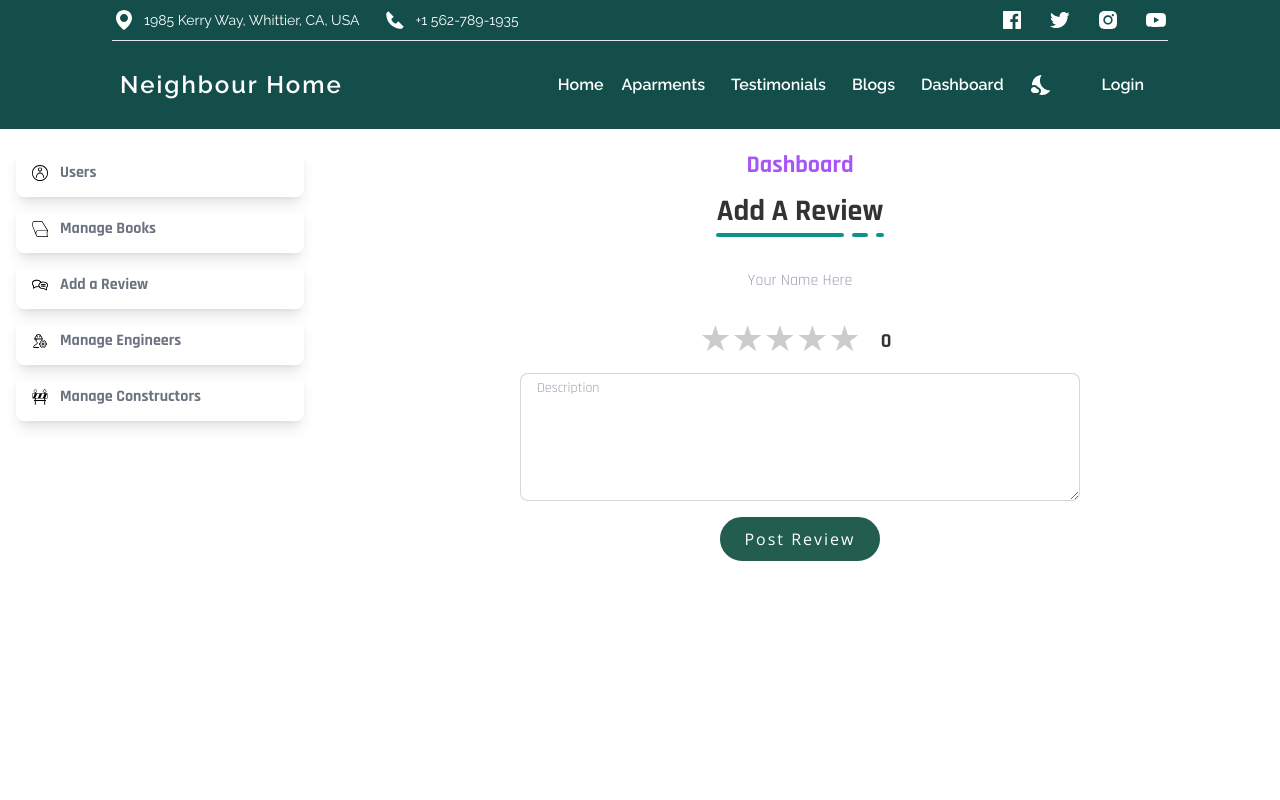
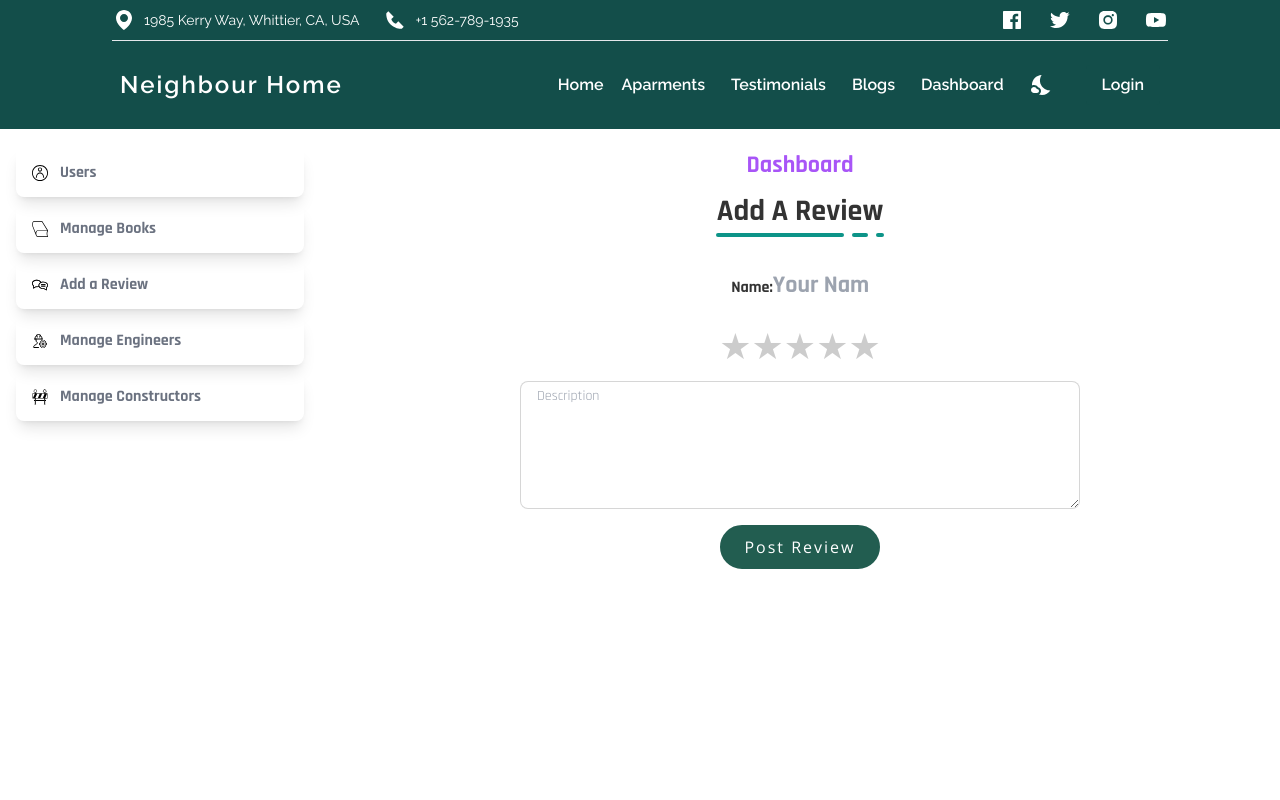
Before and after one commit to khanshorif331/neighbour-home, a React (Create React App) app: page /dashboard/addReview in a window 1280 px wide. Shown: the top 800 px of the page. Built offline with nearby package versions, Linux system fonts and the light colour scheme; no server answers; a web font is replaced by a local one.

Commit message:
review section updated successfully

```diff
--- a/src/Pages/Dashboardpage/ManageEngineers/ManageEngineers.js
+++ b/src/Pages/Dashboardpage/ManageEngineers/ManageEngineers.js
@@ -1,6 +1,7 @@
 import React, { useEffect, useState } from "react";
 import swal from "sweetalert";
 import { useForm } from "react-hook-form";
+import toast from "react-hot-toast";
 
 const ManageEngineers = () => {
   const [manageEngrs, setManageEngrs] = useState([]);
@@ -10,16 +11,11 @@ const ManageEngineers = () => {
       .then((data) => setManageEngrs(data));
   }, []);
 
-  // handle update engineer
   const {
     register,
     handleSubmit,
     formState: { errors },
   } = useForm();
-  const onSubmit = (data) => {
-    console.log(data, "submitted");
-  };
-  // console.log(errors);
 
   return (
     <div class="overflow-x-auto w-full">
@@ -36,7 +32,6 @@ const ManageEngineers = () => {
         <tbody>
           {manageEngrs.map((engineer) => {
             const { name, picture, role, surname, _id, bio } = engineer;
-            console.log(engineer);
             const handleDeleteEng = (id) => {
               swal({
                 title: "Are you sure?",
@@ -69,6 +64,26 @@ const ManageEngineers = () => {
                 } */
               });
             };
+
+            /*   ---------- handle update engineer-------------------- */
+
+            const onSubmit = (data) => {
+              console.log(data, "submitted");
+              const url = `https://neighbour-home--server.herokuapp.com/engineer/${_id}`;
+              fetch(url, {
+                method: "PUT",
+                headers: {
+                  "content-type": "application/json",
+                },
+                body: JSON.stringify(data),
+              })
+                .then((res) => res.json())
+                .then((result) => {
+                  console.log(result);
+                  toast("Engineer Edited successfully");
+                });
+            };
+            // console.log(errors);
 
             return (
               <tr>
@@ -139,12 +154,12 @@ const ManageEngineers = () => {
                           width="20px"
                           placeholder="Electrical Engineer"
                           defaultValue={surname}
-                          /* {...register("profession", {
+                          {...register("profession", {
                             required: {
                               value: true,
                               message: "profession is Required",
                             },
-                          })} */
+                          })}
                         />
                         <label className="label">
                           {errors.profession?.type === "required" && (
@@ -157,14 +172,14 @@ const ManageEngineers = () => {
                         <input
                           className="border outline-emerald-600 p-2 rounded"
                           width="20px"
-                          placeholder="Engineer"
-                          defaultValue={role}
-                          /* {...register("role", {
+                          placeholder="Electrical Engineer"
+                          defaultValue={surname}
+                          {...register("role", {
                             required: {
                               value: true,
                               message: "role is Required",
                             },
-                          })} */
+                          })}
                         />
                         <label className="label">
                           {errors.role?.type === "required" && (
--- a/src/Pages/Homepage/AddReview/AddReview.js
+++ b/src/Pages/Homepage/AddReview/AddReview.js
@@ -20,17 +20,15 @@ const AddReview = () => {
   const [darkMode, setDarkMode] = useContext(DarkModeContext);
   const navigate = useNavigate();
 
-  let [user, loading, error] = useAuthState(auth);
+  let [user, loading] = useAuthState(auth);
 
   const onSubmit = (data) => {
     // console.log(data);
     const review = {
       name: data.name,
       reviewTxt: data.Description,
-      star: ratings,
-      picture:
-        user?.photoURL ||
-        "https://encrypted-tbn0.gstatic.com/images?q=tbn:ANd9GcSN-MOxuRwldA5D6vQQM5-Cje2zSAUESGvewA&usqp=CAU",
+      stars: ratings,
+      picture: user?.photoURL || "https://i.ibb.co/K035fHn/149071.png",
     };
 
     console.log(review);
@@ -67,13 +65,16 @@ const AddReview = () => {
         onSubmit={handleSubmit(onSubmit)}
         className="flex flex-col w-11/12 sm:w-7/12 mx-auto"
       >
-        <input
-          className="mb-3 text-center outline-none bg-white"
-          placeholder="Your Name Here"
-          // disabled
-          {...register("name")}
-          value={user?.displayName}
-        />
+        <div>
+          <span className="font-bold">Name:</span>
+          <input
+            className="mb-3 text-2xl text-gray-500 font-bold text-center outline-none w-24 bg-white"
+            placeholder="Your Name Here"
+            readOnly
+            {...register("name")}
+            defaultValue={user?.displayName}
+          />
+        </div>
         <label className="label">
           {errors.name?.type === "required" && (
             <span className="label-text-alt text-red-500">
@@ -99,14 +100,16 @@ const AddReview = () => {
               })}
             </div>
           }
-          <input
+          {/* <input
             className="ml-5 w-5 text-xl font-bold outline-none bg-white"
             width="20px"
             placeholder="Rating"
-            value={ratings}
+            // defaultValue={0}
+            // value={ratings}
+            onChange={(e) => setRating(e.target.value)}
             // disabled
             // {...register("rating")}
-          />
+          /> */}
         </div>
         {/* <label className="label">
           {errors.rating?.type === "required" && (
```
